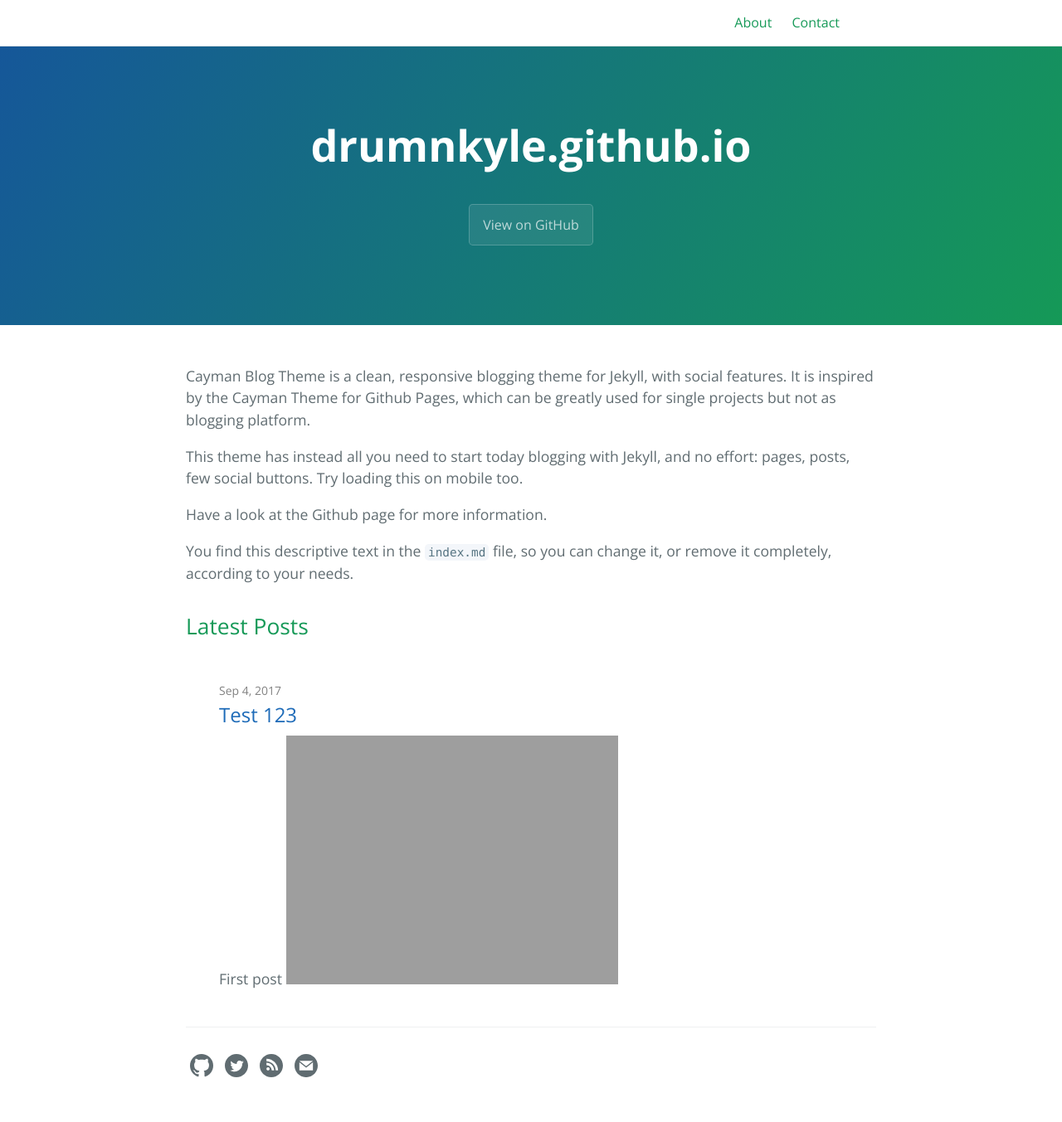
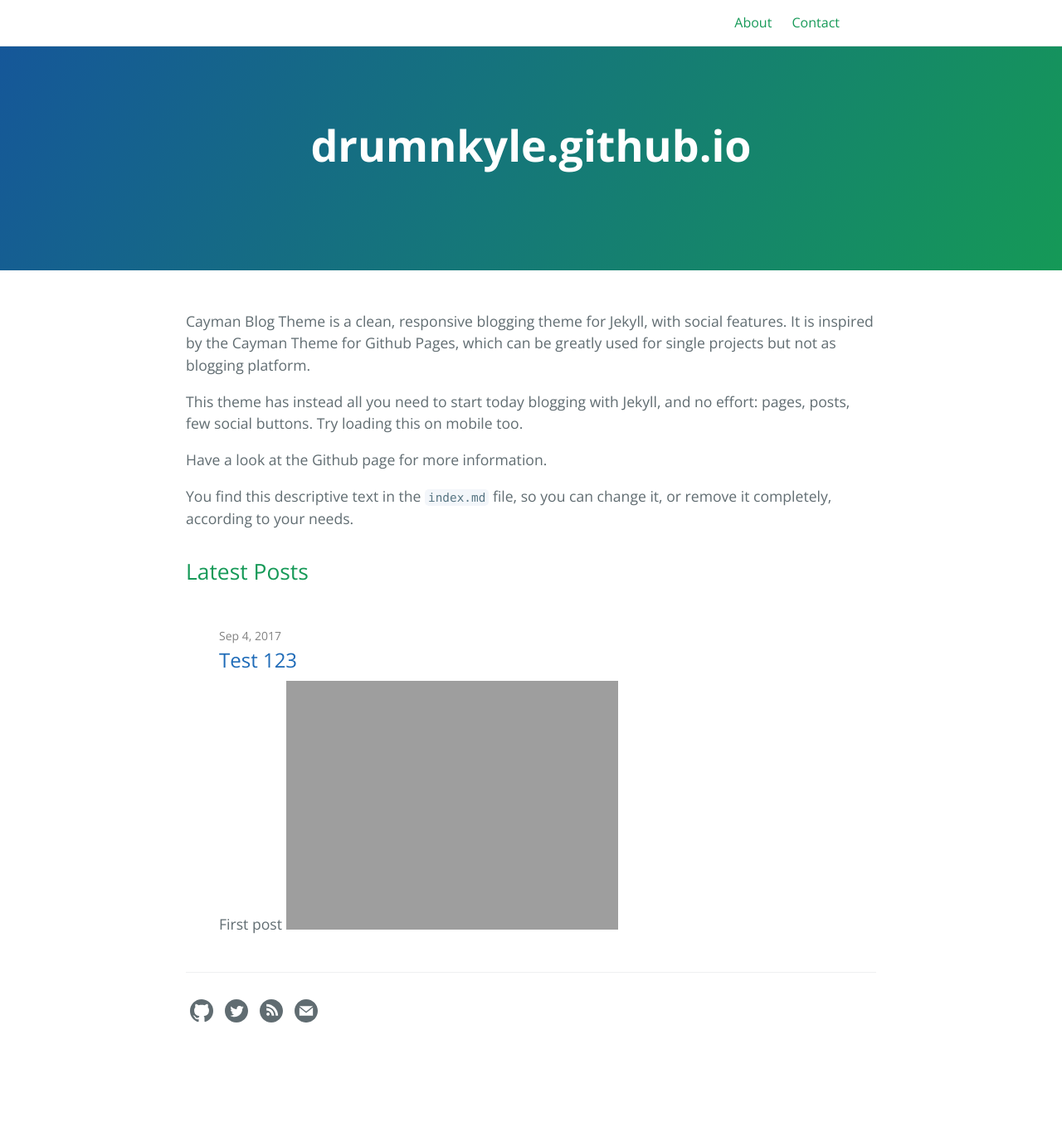
Before and after one commit to drumnkyle/drumnkyle.github.io, a Jekyll site: the page built from index.md, in a window 1280 px wide. Shown: the whole page at 83% size. Built offline with Jekyll 4.4.1, drawn with Linux system fonts in a browser that asks for light colours; the repository's description, which GitHub fills in, is left out; after the commit the page ends 1287 px from its top, so only the background shows below that.

Commit message:
Adding tag buttons to default page

```diff
--- a/_config.yml
+++ b/_config.yml
@@ -3,3 +3,5 @@ gems:
  - jekyll-feed
  - jekyll/tagging
 show_downloads: false
+tag_page_layout: tag
+tag_page_dir: blog/tags
--- a/_layouts/default.html
+++ b/_layouts/default.html
@@ -56,13 +56,13 @@
     <section class="page-header">
       <h1 class="project-name">{{ page-title }}</h1>
       <h2 class="project-tagline">{{ page-tagline }}</h2>
-      {% if page.layout == 'home' %}
-          <a href="{{ site.github.repository_url }}" class="btn">View on GitHub</a>
-        {% if site.show_downloads %}
-          <a href="{{ site.github.zip_url }}" class="btn">Download .zip</a>
-          <a href="{{ site.github.tar_url }}" class="btn">Download .tar.gz</a>
-        {% endif %}
-      {% endif %}
+
+      <!-- Tag Buttons -->
+      {% for tag in site.tags %}
+      {% assign t = tag | first %}
+          <a href="/{{ site.tag_page_dir }}/{{ t | slugify: 'pretty' }}/" class="btn">{{ t }}</a>
+      {% endfor %}
+
       <!-- Post tagline -->
       {% if page.layout == 'post' %}
         <h2 class="project-date">
```
